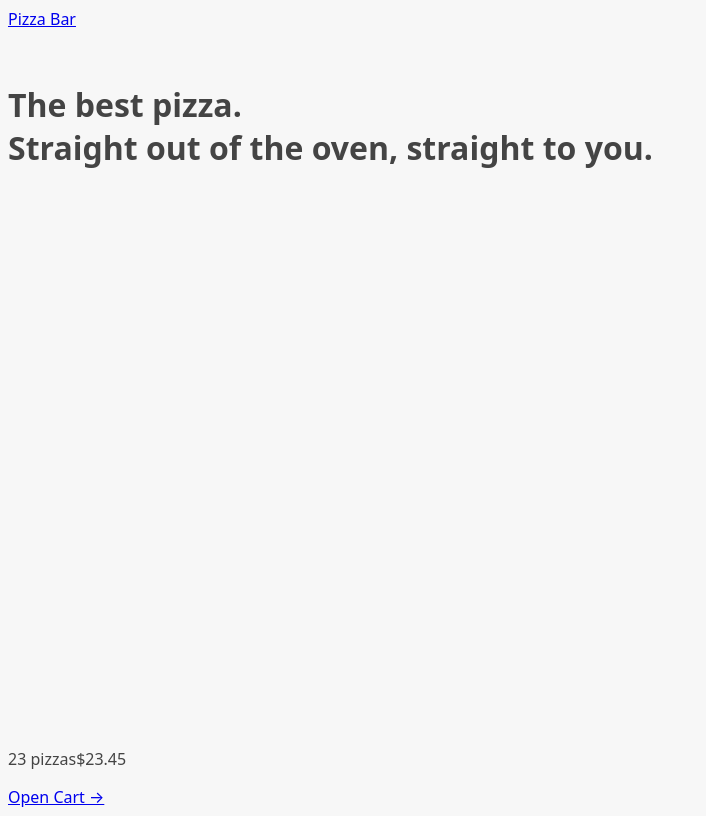
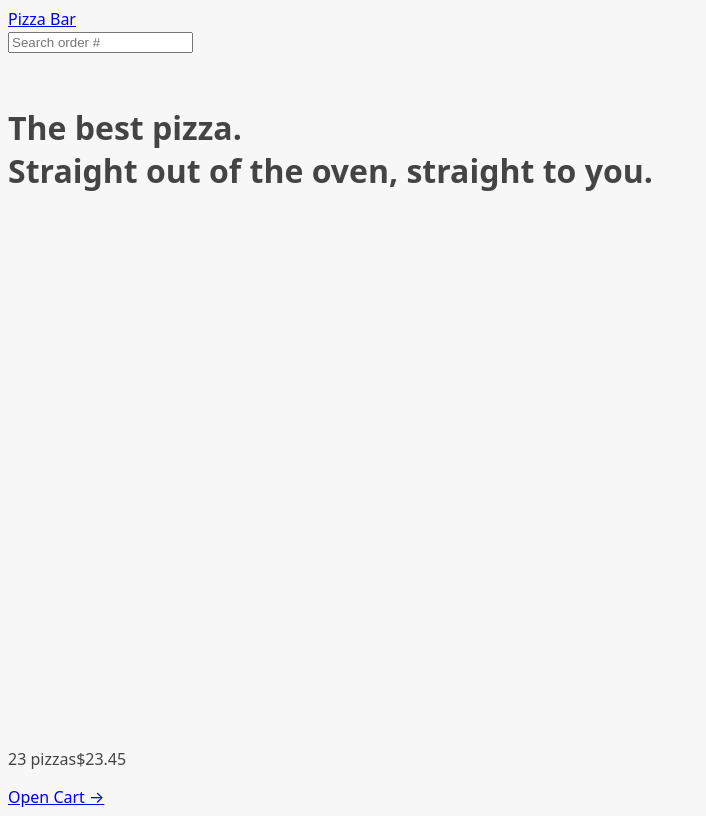
Before and after one commit to filipivanovic/pizza-bar, a React (Vite) app: page / in a window 1280 px wide. Shown: the whole page, without its empty margins (0-706 px from the left). Built offline with nearby package versions, Linux system fonts and the light colour scheme.

Commit message:
Add `SearchOrder` component and integrate it into the `Header` for order navigation

```diff
--- /dev/null
+++ b/src/features/order/SearchOrder.jsx
@@ -0,0 +1,28 @@
+import { useState } from 'react'
+import { useNavigate } from 'react-router-dom'
+
+const SearchOrder = () => {
+  const [query, setQuery] = useState('')
+
+  const navigate = useNavigate()
+
+  const handleSubmit = e => {
+    e.preventDefault()
+    if (!query) return
+    navigate(`/order/${query}`)
+    setQuery('')
+  }
+
+  return (
+    <form onSubmit={handleSubmit}>
+      <input
+        type="text"
+        placeholder={`Search order #`}
+        value={query}
+        onChange={e => setQuery(e.target.value)}
+      />
+    </form>
+  )
+}
+
+export default SearchOrder
--- a/src/ui/Header.jsx
+++ b/src/ui/Header.jsx
@@ -1,9 +1,11 @@
 import { Link } from 'react-router-dom'
+import SearchOrder from '../features/order/SearchOrder.jsx'
 
 const Header = () => {
   return (
     <header>
       <Link to={`/`}>Pizza Bar</Link>
+      <SearchOrder />
     </header>
   )
 }
```
